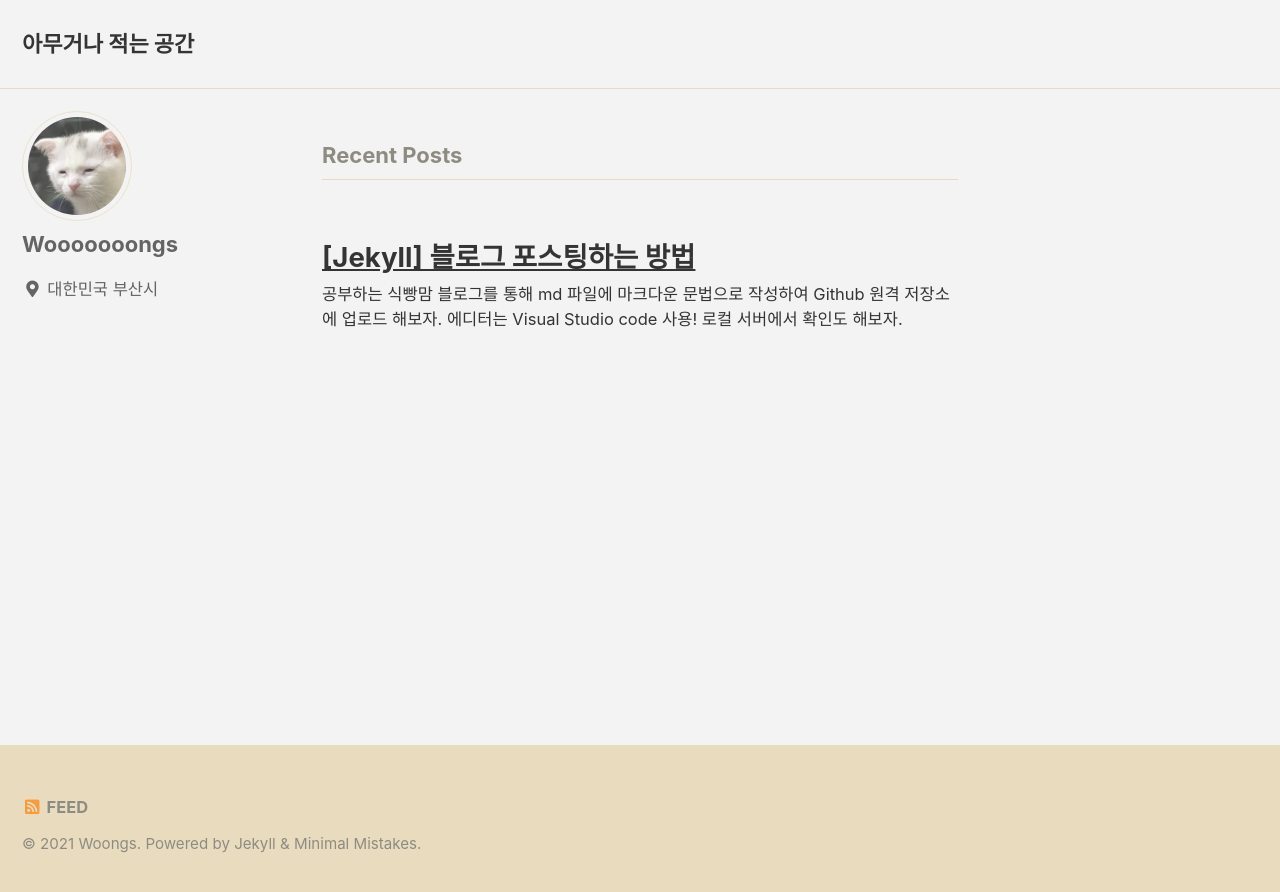
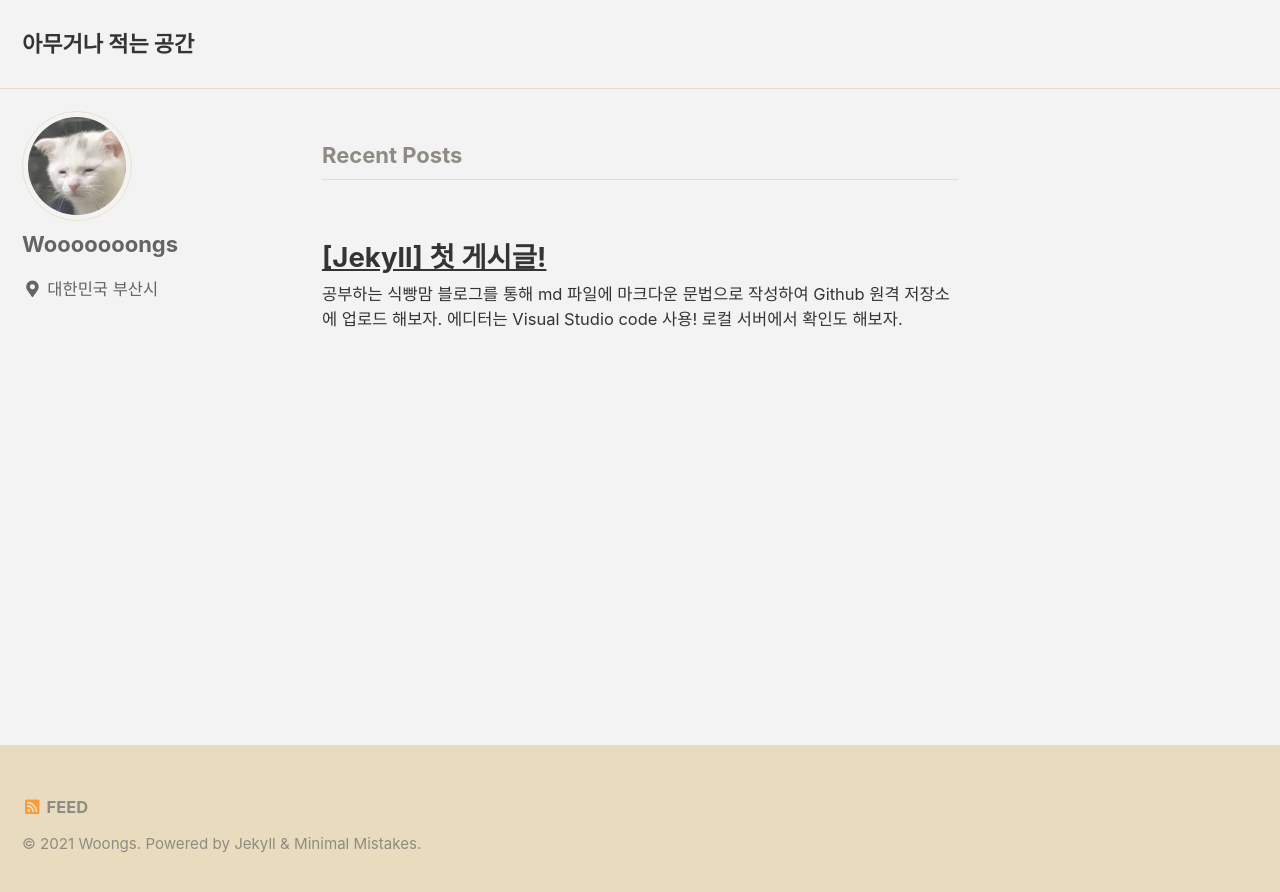
Before and after one commit to wooooooongs/wooooooongs.github.io, a Jekyll site: the page built from index.html, in a window 1280 px wide. Shown: the top 892 px of the page. Built offline with Jekyll 4.4.1, drawn with Linux system fonts in a browser that asks for light colours; cached includes are drawn as plain includes; the list of posts is cut into pages by our own code.

Commit message:
첫 게시글 제목 수정

```diff
--- a/_posts/2021-11-16-first-post.md
+++ b/_posts/2021-11-16-first-post.md
@@ -1,5 +1,5 @@
 ---
-title:  "[Jekyll] 블로그 포스팅하는 방법"
+title:  "[Jekyll] 첫 게시글!"
 excerpt: "공부하는 식빵맘 블로그를 통해 md 파일에 마크다운 문법으로 작성하여 Github 원격 저장소에 업로드 해보자. 에디터는 Visual Studio code 사용! 로컬 서버에서 확인도 해보자. "
 
 categories:
@@ -15,7 +15,7 @@ last_modified_at: 2021-11-16
 ---
 
 
-# 첫 게시글! 안뇽하세요
+# 안뇽
 
 ### 드디어 블로그를 개설하게 되었다. <br>
 vscode를 이용하여
```
